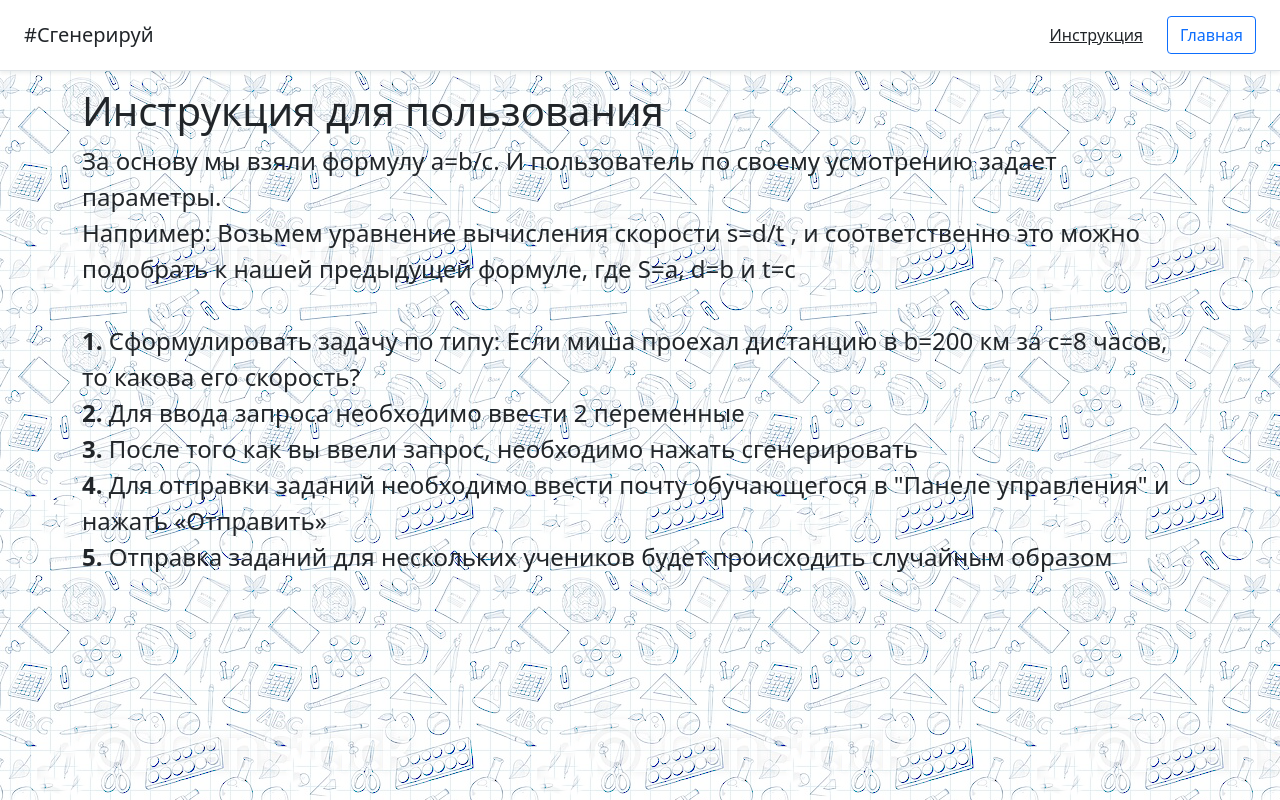
After one commit to kdovlet777/generator, a Django app: page /info/ in a window 1280 px wide. The commit adds this page. Run offline with Django 3.2, Linux system fonts and the light colour scheme; some libraries are stand-ins or nearby versions.

Commit message:
Добавлен раздел инструкций

```diff
--- a/taslama/apps/questions/templates/base.html
+++ b/taslama/apps/questions/templates/base.html
@@ -17,8 +17,7 @@
 <header class="d-flex flex-column flex-md-row align-items-center p-3 px-md-4 mb-3 bg-body border-bottom shadow-sm">
   <p class="h5 my-0 me-md-auto fw-normal">#Сгенерируй</p>
   <nav class="my-2 my-md-0 me-md-3">
-    <a class="p-2 text-dark" href="#">Информация</a>
-    <a class="p-2 text-dark" href="#">Отзыв</a>
+    <a class="p-2 text-dark" href="{% url 'info' %}">Инструкция</a>
   </nav>
   <a class="btn btn-outline-primary" href="{% url 'panel' %}">Панель управления</a>
 </header>
--- /dev/null
+++ b/taslama/apps/questions/templates/info.html
@@ -0,0 +1,46 @@
+{% load static %}
+<!DOCTYPE html>
+<html lang="en">
+  <head>
+    <meta charset="utf-8">
+    <meta name="viewport" content="width=device-width, initial-scale=1">
+    <meta name="description" content="">
+    <meta name="author" content="Mark Otto, Jacob Thornton, and Bootstrap contributors">
+    <meta name="generator" content="Hugo 0.80.0">
+    <title>Панель управления</title>
+
+    <link href="https://cdn.jsdelivr.net/npm/bootstrap@5.0.0-beta2/dist/css/bootstrap.min.css" rel="stylesheet" integrity="sha384-BmbxuPwQa2lc/FVzBcNJ7UAyJxM6wuqIj61tLrc4wSX0szH/Ev+nYRRuWlolflfl" crossorigin="anonymous">
+  </head>
+  <body style="background-image: url('{% static 'pattern.png' %}' );">
+
+<header class="d-flex flex-column flex-md-row align-items-center p-3 px-md-4 mb-3 bg-body border-bottom shadow-sm">
+  <p class="h5 my-0 me-md-auto fw-normal">#Сгенерируй</p>
+  <nav class="my-2 my-md-0 me-md-3">
+    <a class="p-2 text-dark" href="#">Инструкция</a>
+  </nav>
+  <a class="btn btn-outline-primary" href="{% url 'index' %}">Главная</a>
+</header>
+ <div class="container">
+   <h1>Инструкция для пользования</h1>
+   <p style="font-size: 24px;">
+    За основу мы взяли формулу a=b/c. И пользователь по своему усмотрению задает параметры.
+    <br>
+      Например:
+    Возьмем уравнение вычисления скорости s=d/t , и соответственно это можно подобрать к нашей предыдущей формуле, где S=a, d=b и t=c
+        <br>
+       <br>  <b>1.</b> Сформулировать задачу по типу: Если миша проехал дистанцию в b=200 км за c=8 часов, то какова его скорость?
+       <br>  <b>2.</b> Для ввода запроса необходимо ввести 2 переменные
+       <br>  <b>3.</b> После того как вы ввели запрос, необходимо нажать сгенерировать
+       <br>  <b>4.</b> Для отправки заданий необходимо ввести почту обучающегося в "Панеле управления" и нажать «Отправить»
+       <br>  <b>5.</b> Отправка заданий для нескольких учеников будет происходить случайным образом
+   </p>
+ </div>
+
+  <footer class="pt-4 my-md-5 pt-md-5 border-top">
+
+  </footer>
+</main>
+
+<script src="https://kit.fontawesome.com/886f14f963.js" crossorigin="anonymous"></script>
+  </body>
+</html>
--- a/taslama/apps/questions/templates/panel.html
+++ b/taslama/apps/questions/templates/panel.html
@@ -16,8 +16,7 @@
 <header class="d-flex flex-column flex-md-row align-items-center p-3 px-md-4 mb-3 bg-body border-bottom shadow-sm">
   <p class="h5 my-0 me-md-auto fw-normal">#Сгенерируй</p>
   <nav class="my-2 my-md-0 me-md-3">
-    <a class="p-2 text-dark" href="#">Информация</a>
-    <a class="p-2 text-dark" href="#">Отзыв</a>
+    <a class="p-2 text-dark" href="{% url 'info' %}">Инструкция</a>
   </nav>
   <a class="btn btn-outline-primary" href="{% url 'index' %}">Главная</a>
 </header>
--- a/taslama/apps/questions/urls.py
+++ b/taslama/apps/questions/urls.py
@@ -5,5 +5,6 @@ urlpatterns = [
 	path('', views.index, name = 'index'),
 	path('panel/', views.panel, name = 'panel'),
 	path('delete/<int:email_id>/', views.delete, name = 'delete'),
-	path('sendemail/', views.send_mails, name = 'sendemail')
+	path('sendemail/', views.send_mails, name = 'sendemail'),
+	path('info/', views.info, name = 'info')
 ]
--- a/taslama/apps/questions/views.py
+++ b/taslama/apps/questions/views.py
@@ -104,3 +104,6 @@ def send_mails(request):
 		)
 	messages.info(request, 'Все задачи успешны отправлены на почты')
 	return render(request, 'base.html')
+
+def info(request):
+	return render(request, 'info.html')
```
